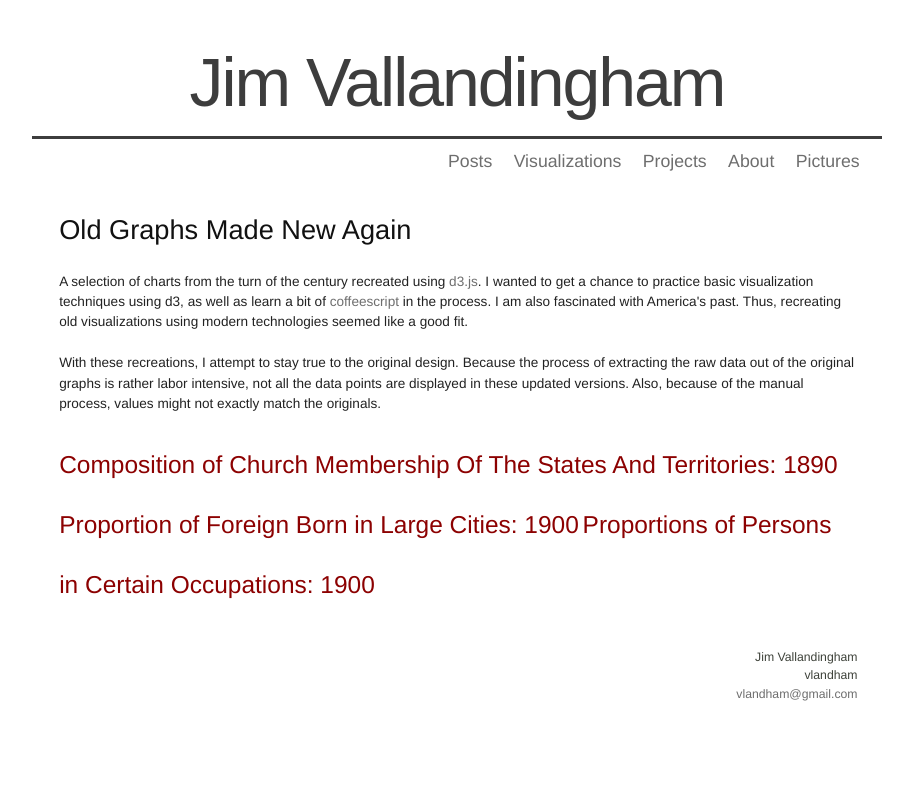
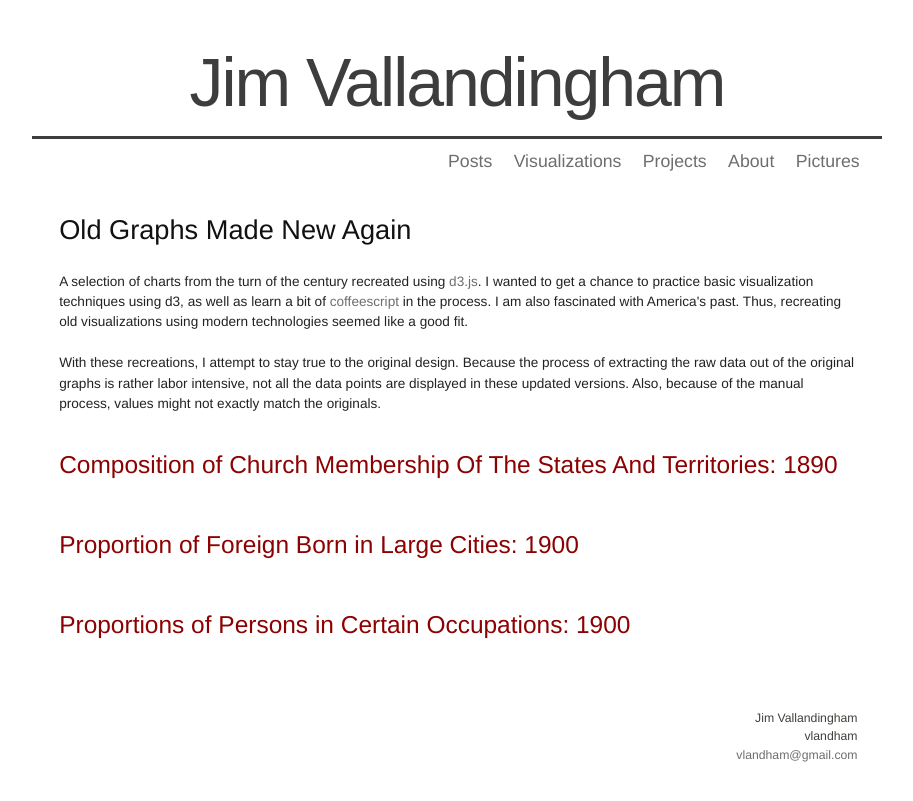
Before and after one commit to vlandham/vlandham.github.com, a Jekyll site: the page built from vis/index.html, in a window 1280 px wide. Shown: the top 801 px of the page, without its empty margins (183-1096 px from the left). Built offline with Jekyll 4.4.1, drawn with Linux system fonts in a browser that asks for light colours; some web fonts are replaced; Markdown is read by kramdown in place of the engine named in the settings.

Commit message:
put links in paragraphs for now

```diff
--- a/vis/index.html
+++ b/vis/index.html
@@ -7,6 +7,6 @@ title: visualizations
 
 <p>With these recreations, I attempt to stay true to the original design. Because the process of extracting the raw data out of the original graphs is rather labor intensive, not all the data points are displayed in these updated versions. Also, because of the manual process, values might not exactly match the originals.</p>
 
-<a class="post_title" href="church_by_state.html">Composition of Church Membership Of The States And Territories: 1890</a>
-<a class="post_title" href="nationality_by_city.html">Proportion of Foreign Born in Large Cities: 1900</a>
-<a class="post_title" href="jobs_by_state.html">Proportions of Persons in Certain Occupations: 1900</a>
+<p><a class="post_title" href="church_by_state.html">Composition of Church Membership Of The States And Territories: 1890</a></p>
+<p><a class="post_title" href="nationality_by_city.html">Proportion of Foreign Born in Large Cities: 1900</a></p>
+<p><a class="post_title" href="jobs_by_state.html">Proportions of Persons in Certain Occupations: 1900</a></p>
```
